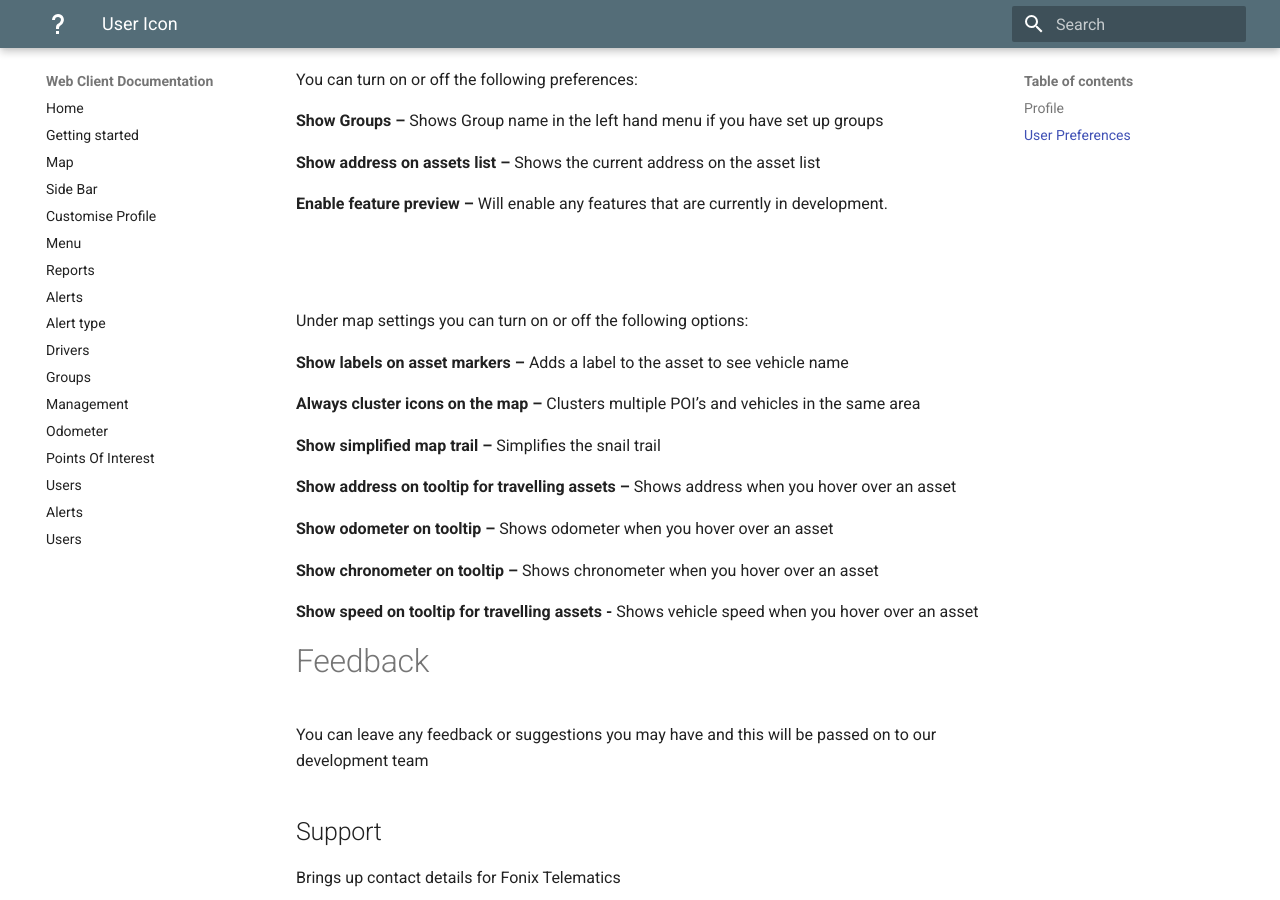
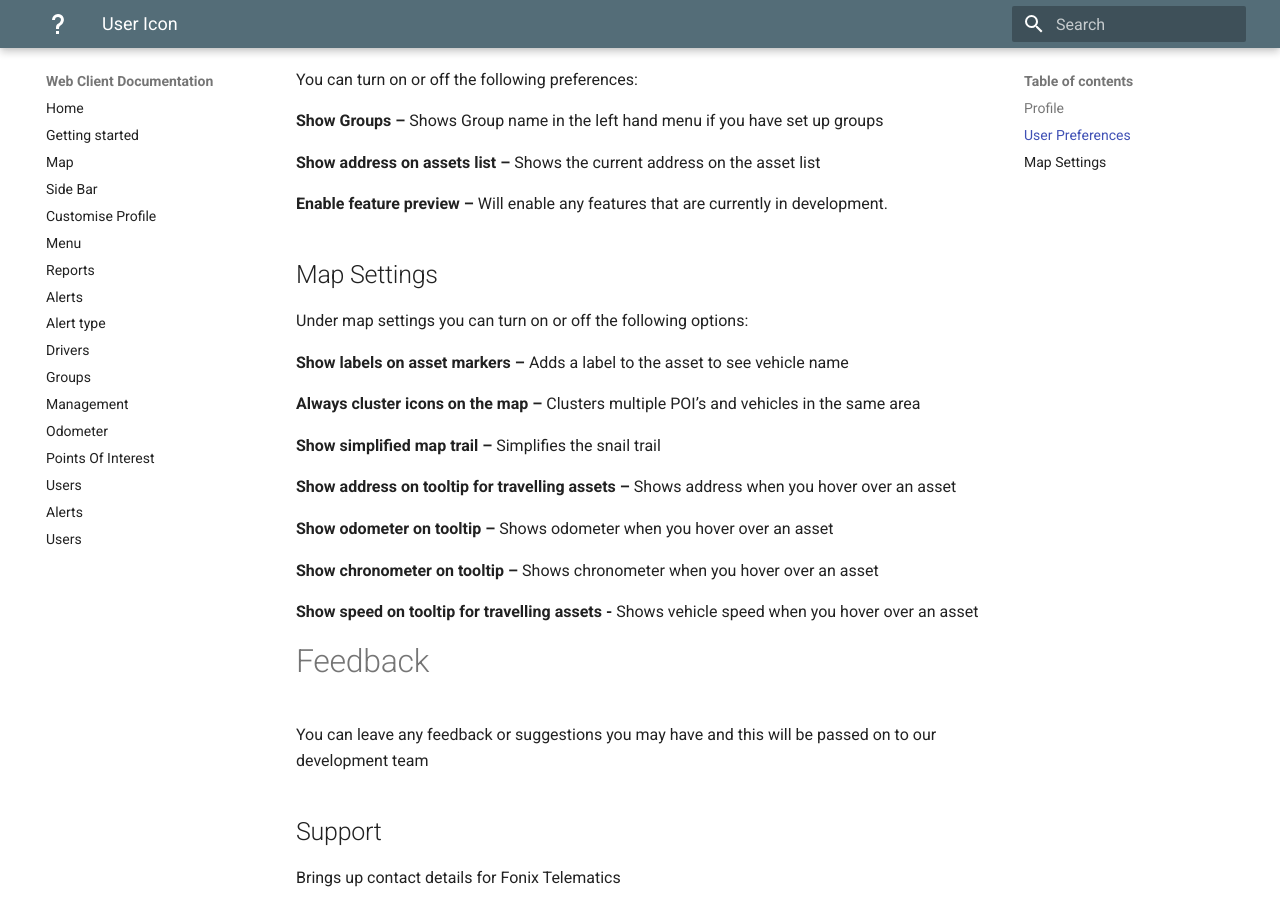
Before and after one commit to fonixtelematics/user-manual, an MkDocs documentation site: the page built from docs/Profile.md, in a window 1280 px wide and 900 px high, scrolled down 862 px. Built offline with MkDocs 1.6.1 and Material for MkDocs 9.7.7, drawn with Linux system fonts in a browser that asks for light colours; some of the changed lines change nothing that is shown.

Commit message:
docs/Profile.md updated from https://stackedit.io/

```diff
--- a/docs/Profile.md
+++ b/docs/Profile.md
@@ -20,7 +20,9 @@ You can turn on or off the following preferences:
 
 **Enable feature preview –** Will enable any features that are currently in development.
 
-##
+## Map Settings
+
+
 
 Under map settings you can turn on or off the following options:
 
@@ -57,5 +59,5 @@ If a red dot is shown in the user profile icon as shown below, this means there
 
 Click this to log out
 <!--stackedit_data:
-eyJoaXN0b3J5IjpbLTg4NTkwODAwLC0yMDYyNTg2Mjk3XX0=
+eyJoaXN0b3J5IjpbOTY2OTA0MDU5LC0yMDYyNTg2Mjk3XX0=
 -->
```
